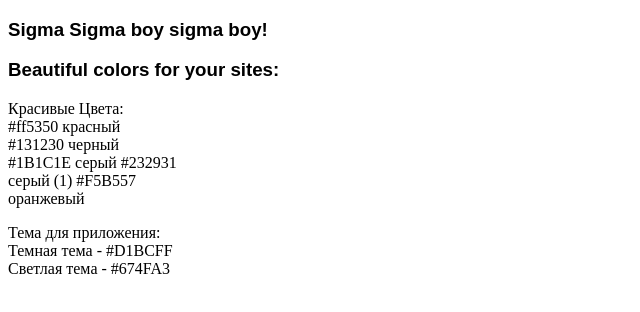
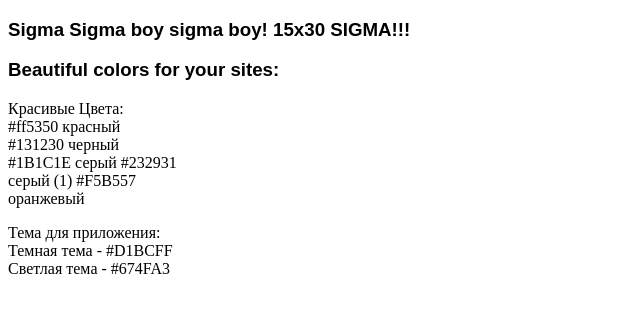
Before and after one commit to LopshaOoo/Lopsha, a plain HTML site: page index.html in a window 1280 px wide. Shown: the whole page, without its empty margins (0-640 px from the left). Drawn offline with Linux system fonts and the light colour scheme.

Commit message:
Update index.html3333333333333333

```diff
--- a/index.html
+++ b/index.html
@@ -7,7 +7,7 @@
   </head>
   <body>
     <h3 style="font-family: sans-serif">
-      Sigma Sigma boy sigma boy!
+      Sigma Sigma boy sigma boy! 15x30 SIGMA!!!
     </h3>
     <h3 style="font-family: sans-serif">Beautiful colors for your sites:</h3>
     <p style="width: 170px">
```
